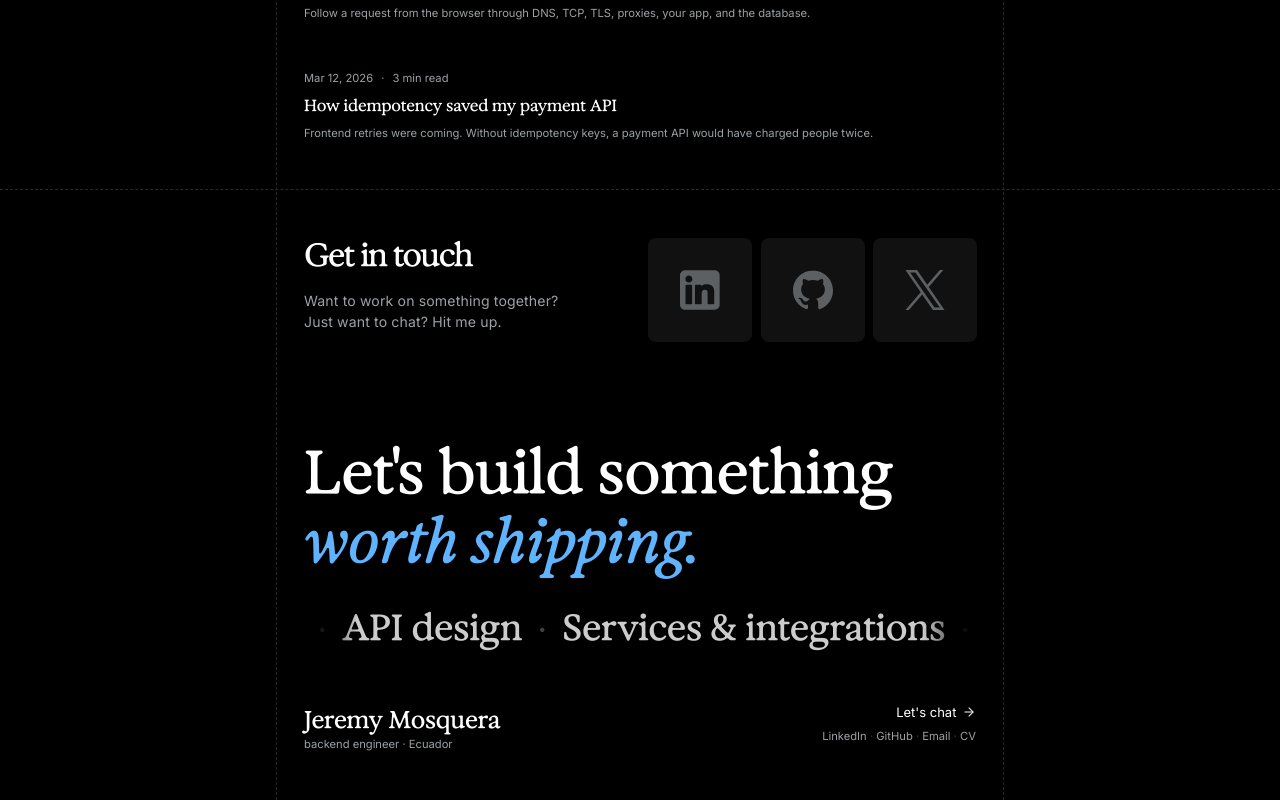
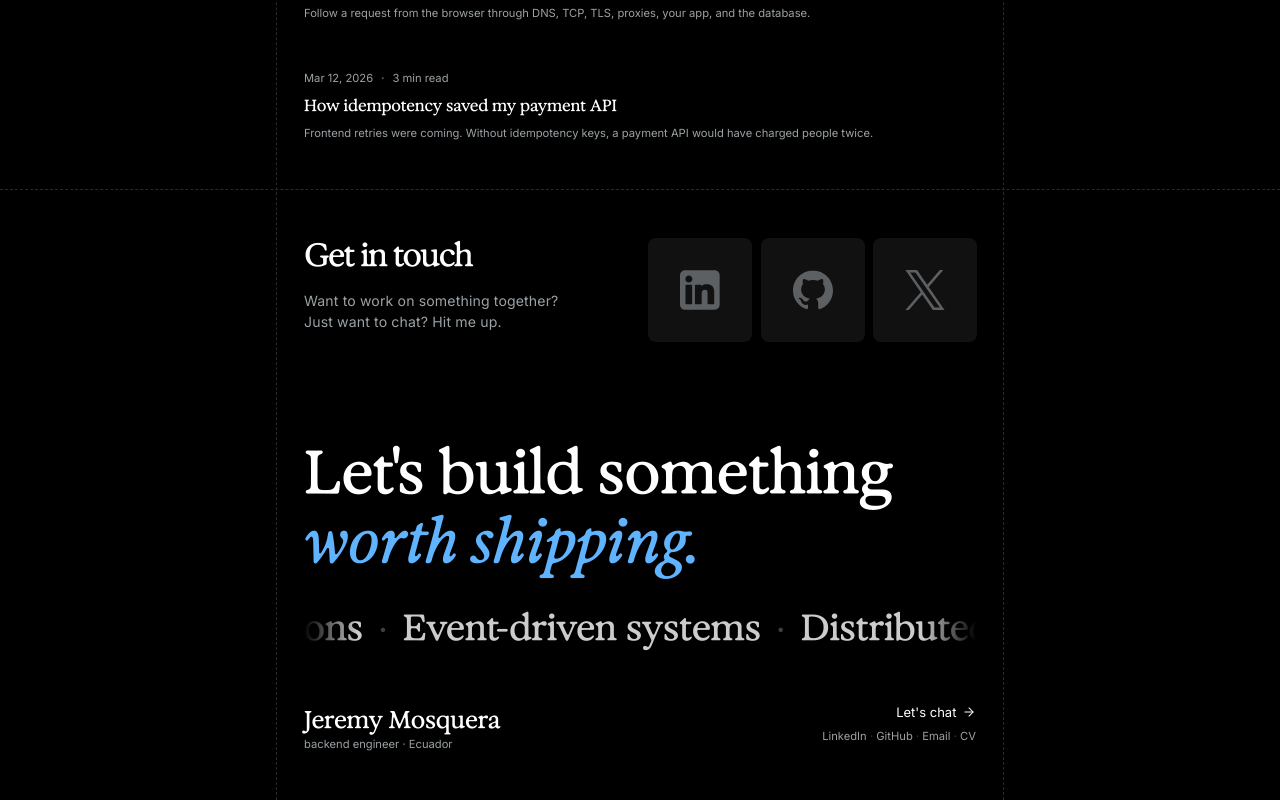
Before and after one commit to jeremyjsx/portfolio, a Next.js app: page / in a window 1280 px wide. Shown: the part 1852-2652 px from the top of the page. Built offline with nearby package versions, Linux system fonts and the light colour scheme.

Commit message:
fix: restore footer marquee keyframes in feature CSS

```diff
--- a/app/components/site/focus-marquee.css
+++ b/app/components/site/focus-marquee.css
@@ -25,12 +25,22 @@
       transparent 100%);
 }
 
+@keyframes focus-marquee {
+  0% {
+    transform: translate3d(0, 0, 0);
+  }
+
+  100% {
+    transform: translate3d(-50%, 0, 0);
+  }
+}
+
 .focus-marquee__track {
   display: flex;
   flex-wrap: nowrap;
   width: max-content;
   align-items: center;
-  animation: marquee 28s linear infinite;
+  animation: focus-marquee 28s linear infinite;
   will-change: transform;
   backface-visibility: hidden;
   -webkit-backface-visibility: hidden;
--- a/app/globals.css
+++ b/app/globals.css
@@ -36,17 +36,6 @@
   --color-accent-bright: var(--accent-bright);
   --font-sans: var(--font-inter);
   --font-display: var(--font-exposure);
-  --animate-marquee: marquee 28s linear infinite;
-
-  @keyframes marquee {
-    0% {
-      transform: translate3d(0, 0, 0);
-    }
-
-    100% {
-      transform: translate3d(-50%, 0, 0);
-    }
-  }
 }
 
 html {
```
